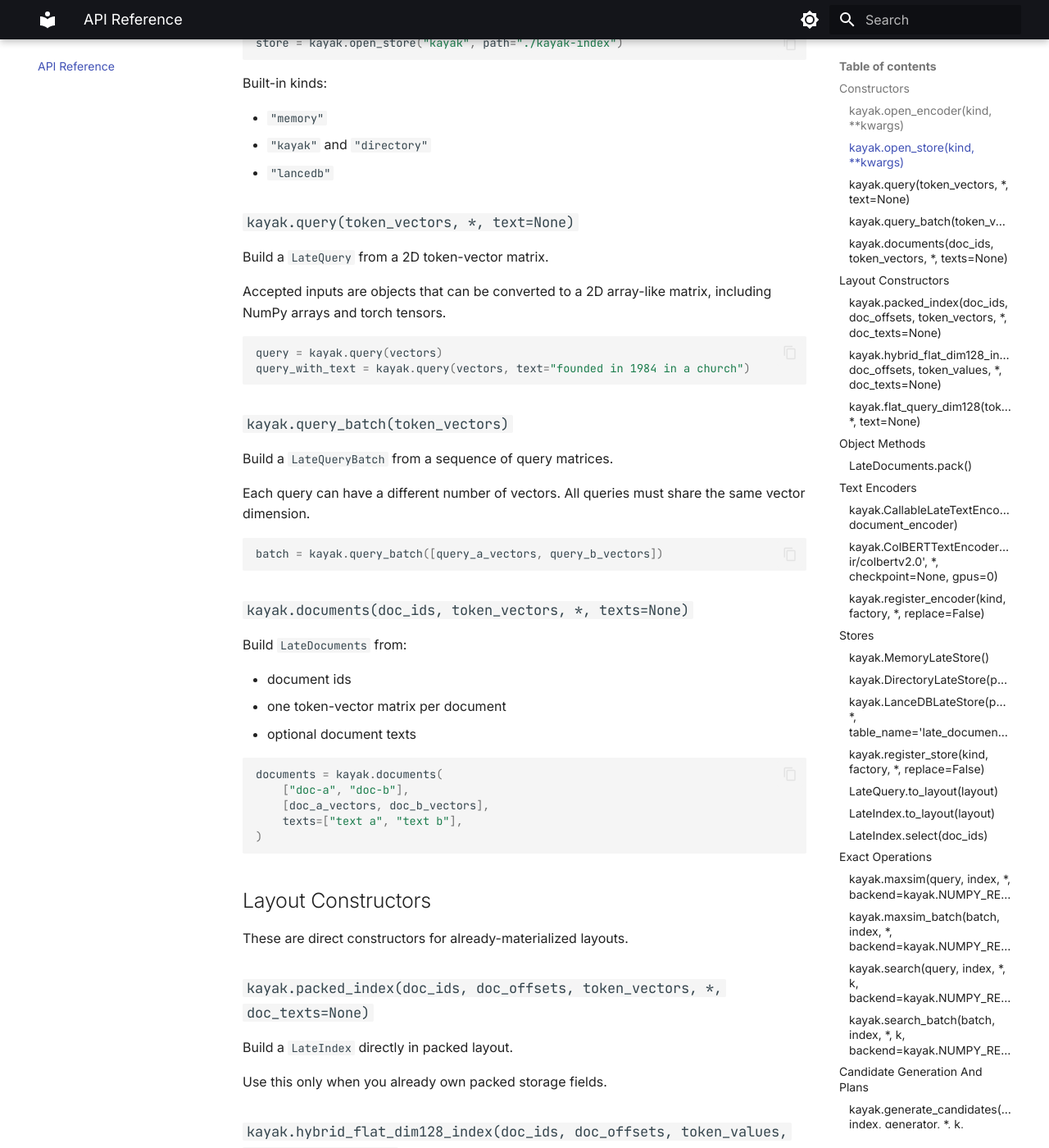
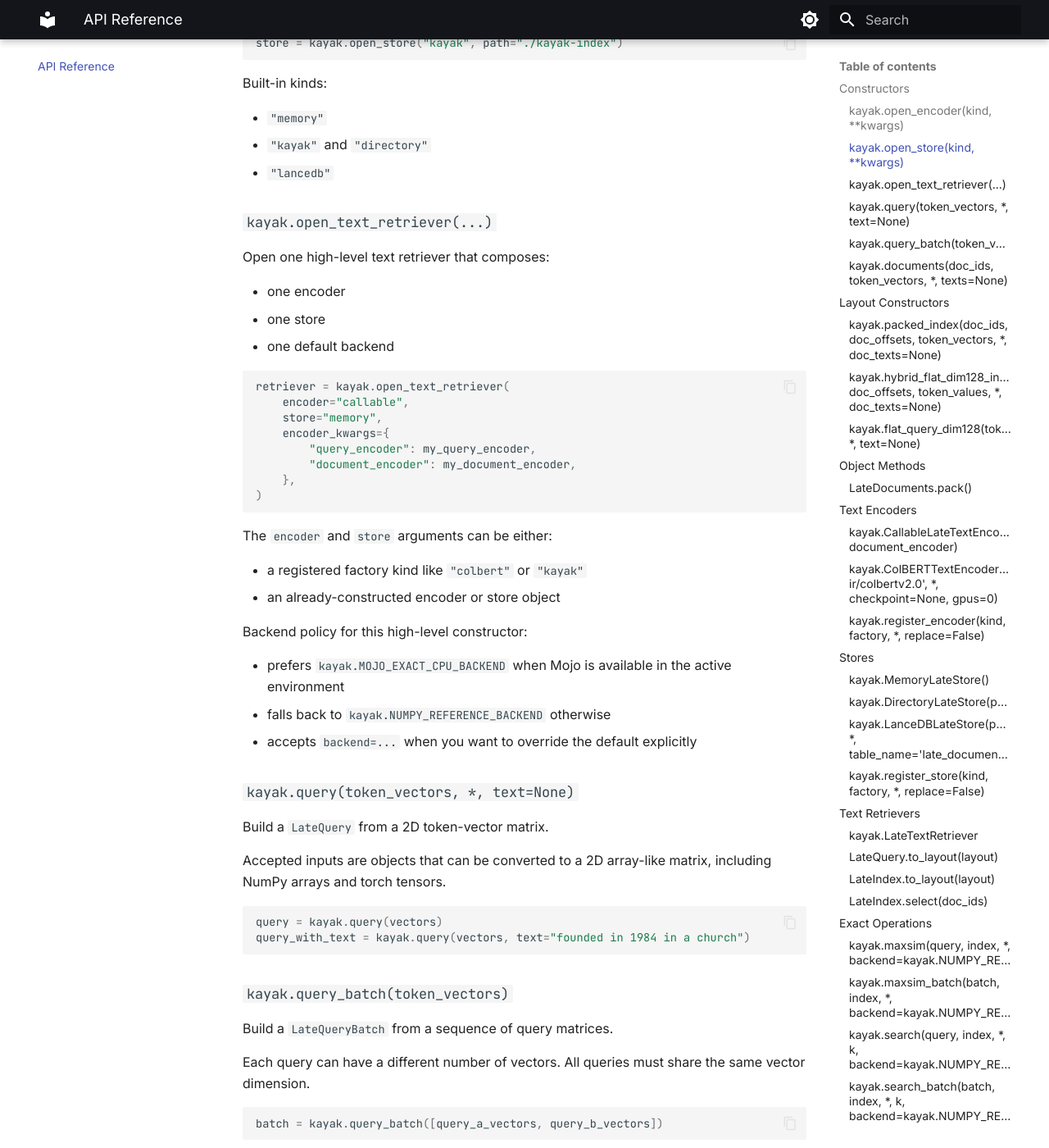
Before and after one commit to teilomillet/kayak-docs, an MkDocs documentation site: the page built from docs/api.md, in a window 1280 px wide and 1400 px high, scrolled down 849 px. Shown: the whole window at 82% size. Built offline with MkDocs 1.6.1 and Material for MkDocs 9.7.7, drawn with Linux system fonts in a browser that asks for light colours; some of the changed text lies outside the part shown.

Commit message:
Update Kayak docs for high-level text retrieval

````diff
--- a/docs/api.md
+++ b/docs/api.md
@@ -40,6 +40,36 @@
 - `"memory"`
 - `"kayak"` and `"directory"`
 - `"lancedb"`
+
+### `kayak.open_text_retriever(...)`
+
+Open one high-level text retriever that composes:
+
+- one encoder
+- one store
+- one default backend
+
+```python
+retriever = kayak.open_text_retriever(
+    encoder="callable",
+    store="memory",
+    encoder_kwargs={
+        "query_encoder": my_query_encoder,
+        "document_encoder": my_document_encoder,
+    },
+)
+```
+
+The `encoder` and `store` arguments can be either:
+
+- a registered factory kind like `"colbert"` or `"kayak"`
+- an already-constructed encoder or store object
+
+Backend policy for this high-level constructor:
+
+- prefers `kayak.MOJO_EXACT_CPU_BACKEND` when Mojo is available in the active environment
+- falls back to `kayak.NUMPY_REFERENCE_BACKEND` otherwise
+- accepts `backend=...` when you want to override the default explicitly
 
 ### `kayak.query(token_vectors, *, text=None)`
 
@@ -143,6 +173,22 @@
 ### `kayak.register_store(kind, factory, *, replace=False)`
 
 Register a custom store factory behind `open_store(...)`.
+
+## Text Retrievers
+
+### `kayak.LateTextRetriever`
+
+High-level workflow object for text ingest plus search.
+
+Important methods:
+
+- `upsert_texts(doc_ids, texts, metadata=None)`
+- `delete(doc_ids)`
+- `load_index(...)`
+- `search_text(...)`
+- `search_query(...)`
+- `search_text_with_plan(...)`
+- `search_query_with_plan(...)`
 
 ### `LateQuery.to_layout(layout)`
 
````
Also changed, not shown: docs/index.md (+34 -3 lines), docs/storage-and-search.md (+26 -0 lines), docs/usage-patterns.md (+27 -0 lines).
